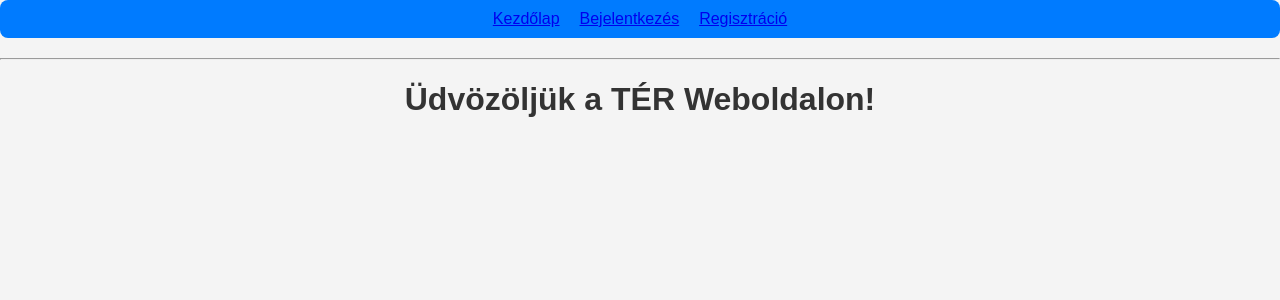
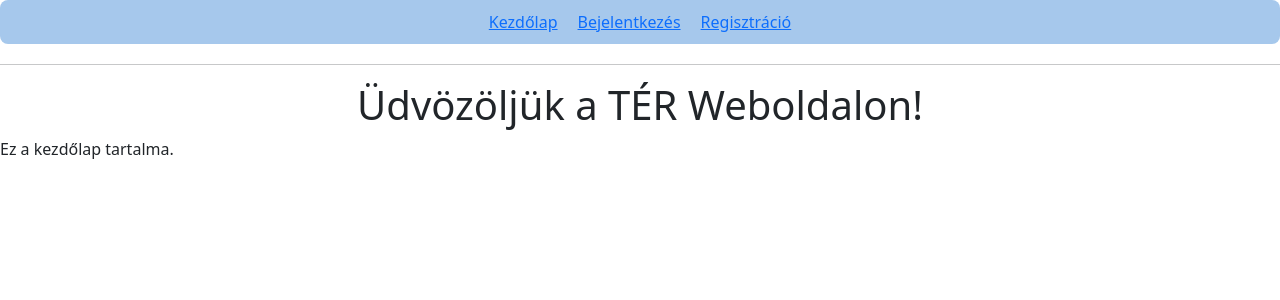
Before and after one commit to TER-Program/TERFrontend, a React (Create React App) app: page / in a window 1280 px wide. Shown: the top 300 px of the page. Built offline with nearby package versions, Linux system fonts and the light colour scheme.

Commit message:
bootstrap

```diff
--- a/package.json
+++ b/package.json
@@ -4,6 +4,7 @@
   "private": true,
   "dependencies": {
     "axios": "^1.7.9",
+    "bootstrap": "^5.3.3",
     "cra-template": "1.2.0",
     "react": "^19.0.0",
     "react-dom": "^19.0.0",
--- a/src/index.js
+++ b/src/index.js
@@ -2,6 +2,8 @@ import React from 'react';
 import ReactDOM from 'react-dom/client';
 import './index.css';
 import App from './App';
+import 'bootstrap/dist/css/bootstrap.css';
+
 
 
 const root = ReactDOM.createRoot(document.getElementById('root'));
--- a/src/pages/Kezdolap.js
+++ b/src/pages/Kezdolap.js
@@ -4,7 +4,7 @@ export default function Kezdolap() {
   return (
     <div>
       <h1>Üdvözöljük a TÉR Weboldalon!</h1>
-
+      <p>Ez a kezdőlap tartalma.</p>
     </div>
   );
 }
--- a/src/style.css
+++ b/src/style.css
@@ -78,7 +78,7 @@ form {
 }
 
 nav {
-  background-color: #007bff;
+  background-color: #a6c8ec;
   padding: 10px;
   border-radius: 8px;
   margin-bottom: 20px;
```
Also changed, not shown: 1 other file (tests, documents, lock files or other folders).
